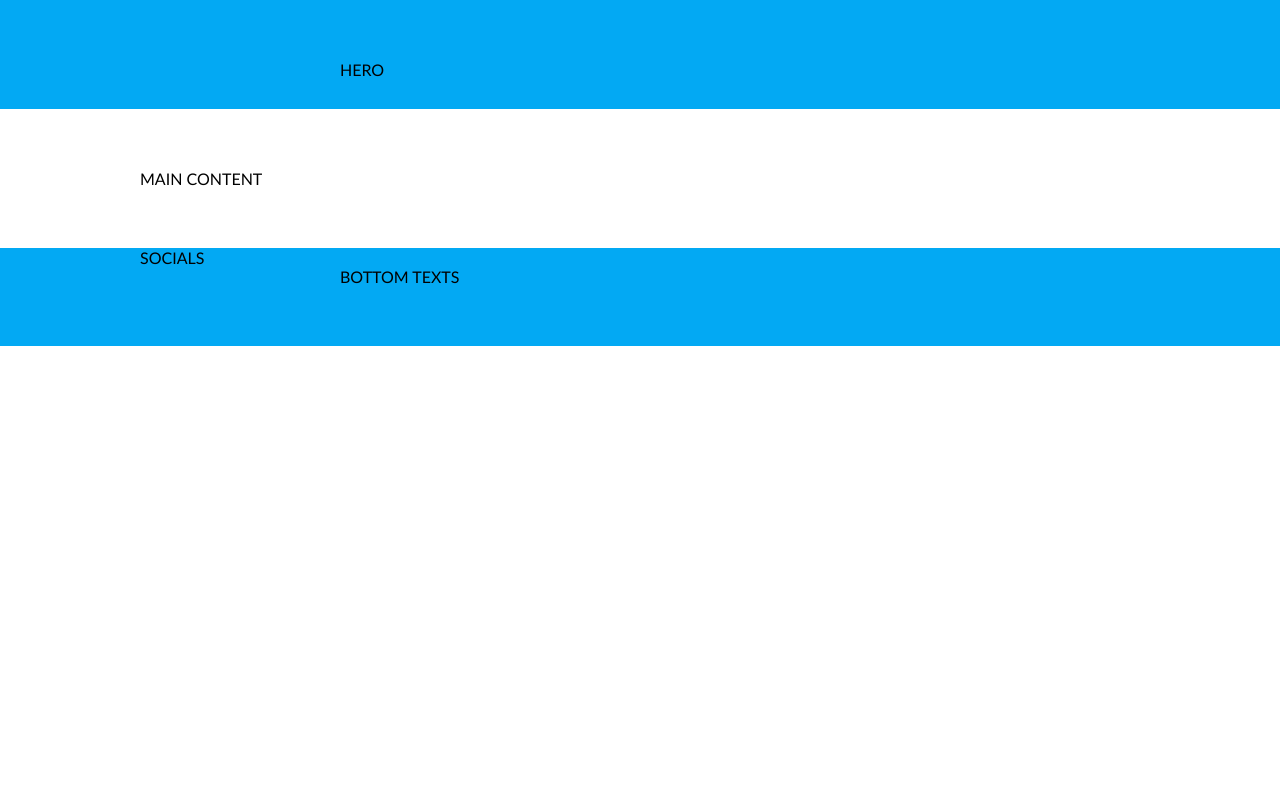
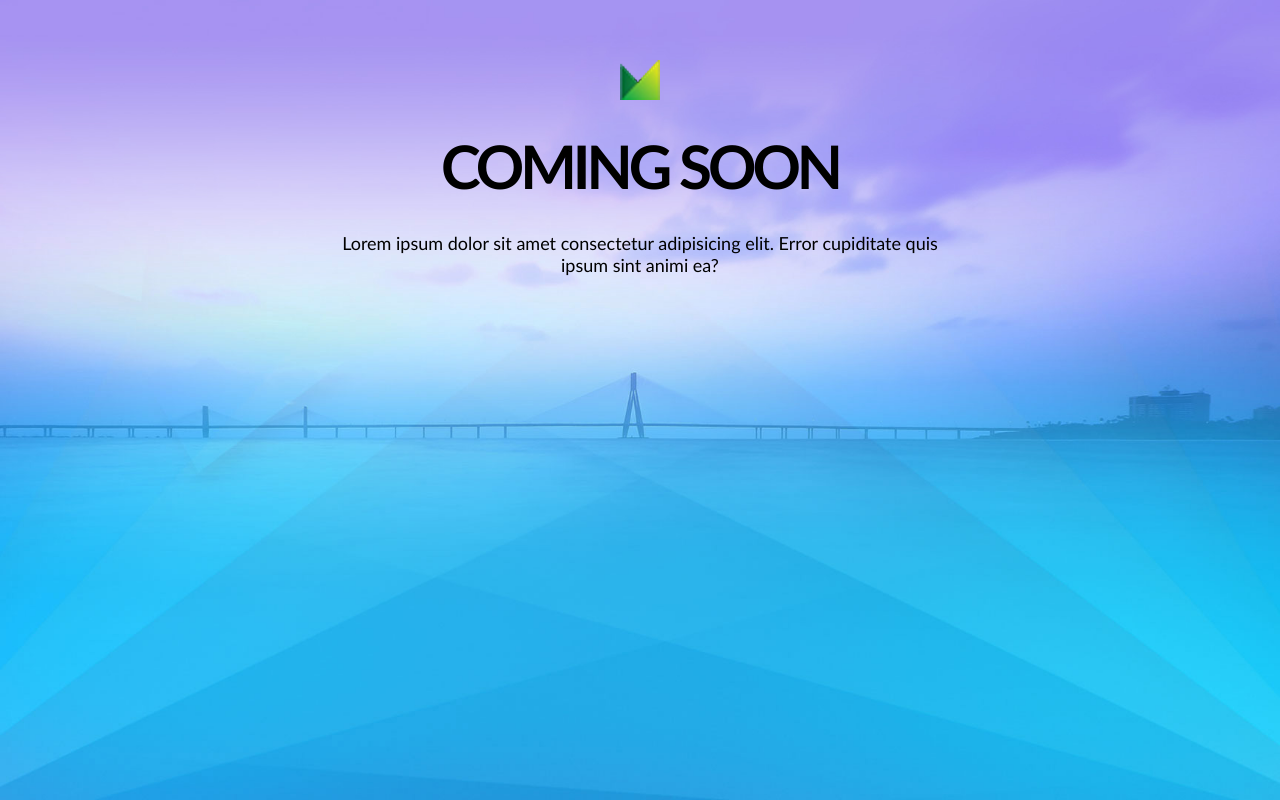
Before and after one commit to MonikaJaraite/08-coming-soon, a website: page index.html in a window 1280 px wide. Shown: the top 800 px of the page. Drawn offline with Linux system fonts and the light colour scheme.

Commit message:
Hero background #8

```diff
--- a/css/pages/home.css
+++ b/css/pages/home.css
@@ -6,9 +6,43 @@
 
 /* CUSTOM STYLE BELOW THIS COMMENT LINE */
 
-section.container {
+/* hero */
+.hero {
+    min-height: 100vh;
     padding-bottom: 30px;
+    background-image: url(../../img/background.png);
+    background-position: center;
+    background-repeat: no-repeat;
+    background-size: cover;
 }
+
+.hero > .short-row {
+    display: flex;
+    flex-direction: column;
+    gap: 30px;
+    text-align: center;
+}
+
+.logo {
+    width: 100%;
+    height: 40px;
+    object-fit: contain;
+    object-position: center;
+}
+
+.main-title {
+    font-size: 60px;
+    text-transform: uppercase;
+    letter-spacing: -4px;
+}
+
+.main-description {
+    font-size: 18px;
+}
+
+/* main */
+
+/* footer */
 footer.container {
     padding-top: 0;
 }
--- a/index.html
+++ b/index.html
@@ -1,9 +1,12 @@
 <!DOCTYPE html>
 <html lang="en">
+
 <head>
     <meta charset="UTF-8">
     <meta http-equiv="X-UA-Compatible" content="IE=edge">
     <meta name="viewport" content="width=device-width, initial-scale=1.0">
+    <title>PAVYZDYS</title>
+    <link rel="shortcut icon" href="./favicon.ico" type="image/x-icon">
     <link rel="apple-touch-icon" sizes="180x180" href="/apple-touch-icon.png">
     <link rel="icon" type="image/png" sizes="32x32" href="/favicon-32x32.png">
     <link rel="icon" type="image/png" sizes="16x16" href="/favicon-16x16.png">
@@ -12,12 +15,14 @@
     <meta name="msapplication-TileColor" content="#2d89ef">
     <meta name="theme-color" content="#ffffff">
     <link rel="stylesheet" href="./css/pages/home.css">
-    <title>PAVYZDYS</title>
 </head>
+
 <body>
-    <section class="container bg-main">
+    <section class="container hero bg-main">
         <div class="short-row">
-            HERO
+            <img class="logo" src="./img/logo.png" alt="Logo">
+            <h1 class="main-title">Coming soon</h1>
+            <p class="main-description">Lorem ipsum dolor sit amet consectetur adipisicing elit. Error cupiditate quis ipsum sint animi ea?</p>
         </div>
     </section>
 
```
Also changed, not shown: img/background.png (added).
